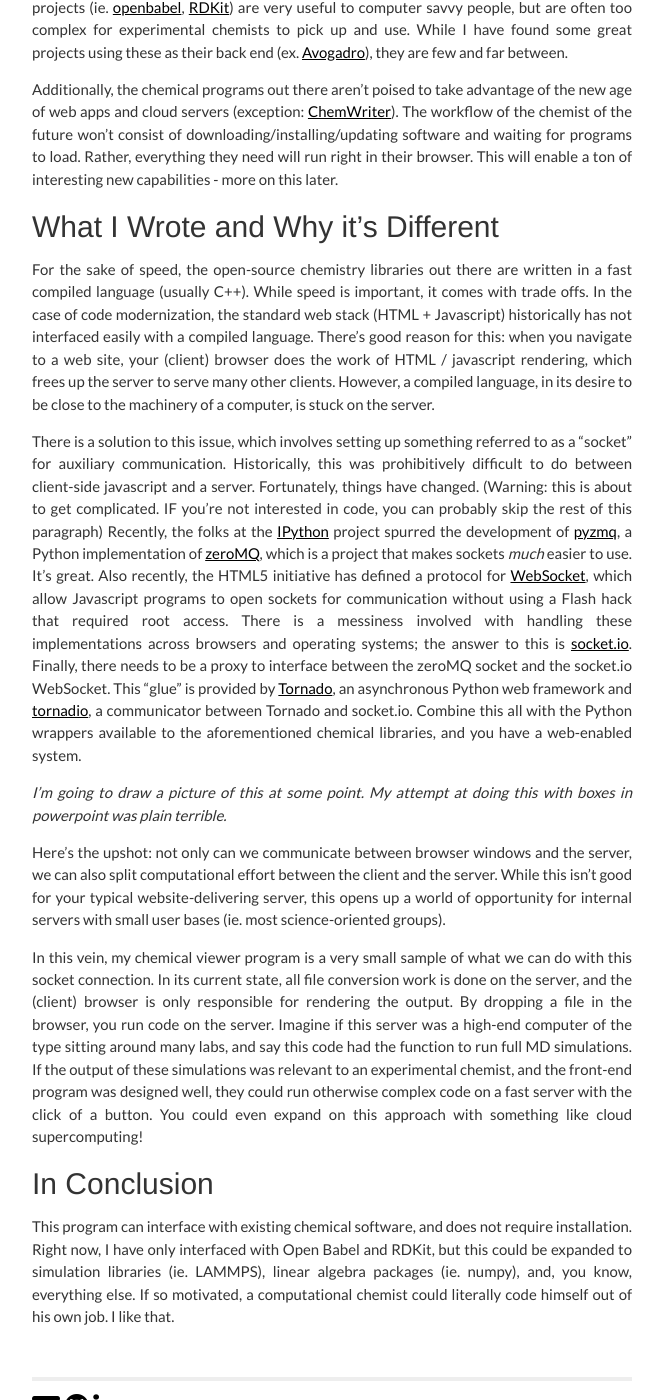
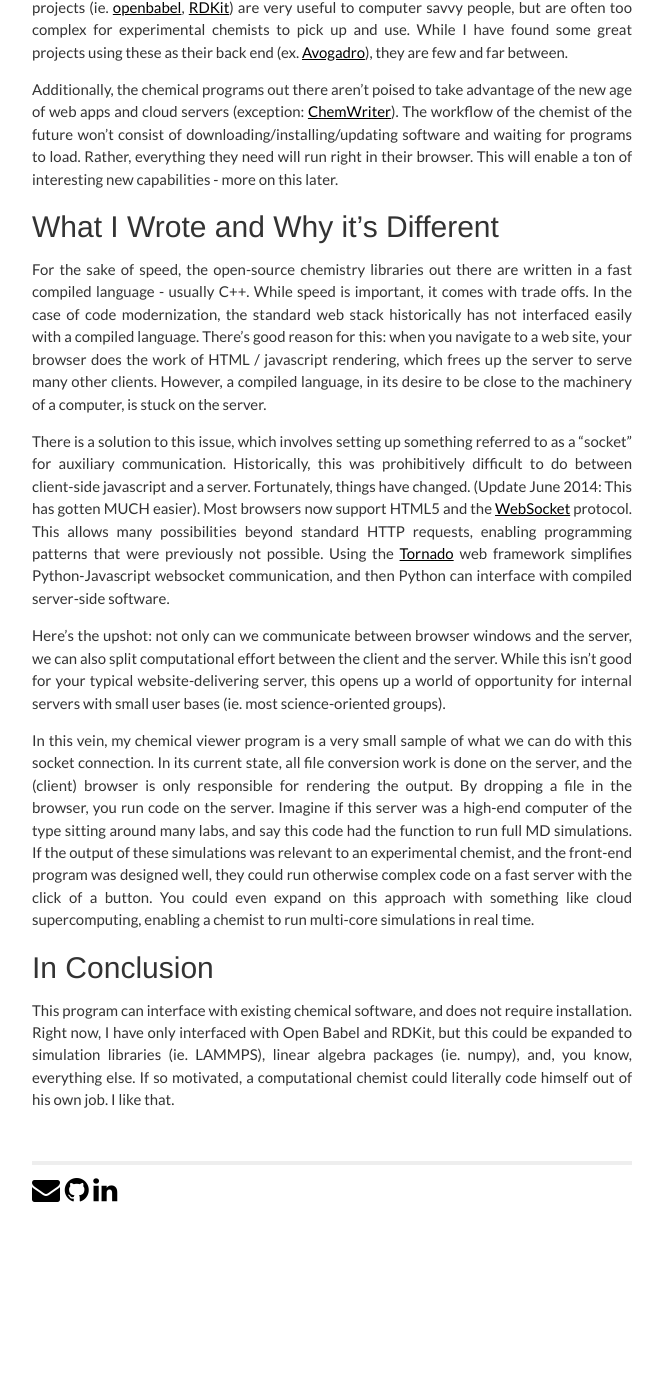
Before and after one commit to patrickfuller/patrickfuller.github.io, a Jekyll site: the page built from _posts/2013-06-02-modernizing-the-chemical-viewer.md, in a window 1280 px wide and 1400 px high, scrolled down 1116 px. Shown: the whole window, without its empty margins (308-972 px from the left). Built offline with Jekyll 4.4.1, drawn with Linux system fonts in a browser that asks for light colours; Markdown is read by kramdown in place of the engine named in the settings; comment, search, counter and statistics services are not loaded; after the commit the page ends 2335 px from its top, so only the background shows below that.

Commit message:
Updated imolecule post to reflect websocket simplification

```diff
--- a/_posts/2013-06-02-modernizing-the-chemical-viewer.md
+++ b/_posts/2013-06-02-modernizing-the-chemical-viewer.md
@@ -50,35 +50,23 @@ on this later.
 ##What I Wrote and Why it's Different
 
 For the sake of speed, the open-source chemistry libraries out there are written
-in a fast compiled language (usually C++). While speed is important, it comes
+in a fast compiled language - usually C++. While speed is important, it comes
 with trade offs. In the case of code modernization, the standard web stack
-(HTML + Javascript) historically has not interfaced easily with a compiled
-language. There's good reason for this: when you navigate to a web site, your
-(client) browser does the work of HTML / javascript rendering, which frees up
-the server to serve many other clients. However, a compiled language, in its
-desire to be close to the machinery of a computer, is stuck on the server.
+historically has not interfaced easily with a compiled language. There's good
+reason for this: when you navigate to a web site, your browser does the work
+of HTML / javascript rendering, which frees up the server to serve many other
+clients. However, a compiled language, in its desire to be close to the
+machinery of a computer, is stuck on the server.
 
 There is a solution to this issue, which involves setting up something referred
 to as a "socket" for auxiliary communication. Historically, this was prohibitively
 difficult to do between client-side javascript and a server. Fortunately, things
-have changed. (Warning: this is about to get complicated. IF you're not interested
-in code, you can probably skip the rest of this paragraph) Recently, the folks at
-the [IPython](http://ipython.org/) project spurred the development of
-[pyzmq](https://github.com/zeromq/pyzmq), a Python implementation of [zeroMQ](http://www.zeromq.org/),
-which is a project that makes sockets *much* easier to use. It's great. Also
-recently, the HTML5 initiative has defined a protocol for [WebSocket](http://www.websocket.org/),
-which allow Javascript programs to open sockets for communication without using a
-Flash hack that required root access. There is a messiness involved with handling
-these implementations across browsers and operating systems; the answer to this
-is [socket.io](http://socket.io/). Finally, there needs to be a proxy to interface
-between the zeroMQ socket and the socket.io WebSocket. This "glue" is provided by
-[Tornado](http://www.tornadoweb.org/en/stable/), an asynchronous Python web
-framework and [tornadio](https://github.com/MrJoes/tornadio), a communicator
-between Tornado and socket.io. Combine this all with the Python wrappers available
-to the aforementioned chemical libraries, and you have a web-enabled system.
-
-*I'm going to draw a picture of this at some point. My attempt at doing this
-with boxes in powerpoint was plain terrible.*
+have changed. (Update June 2014: This has gotten MUCH easier). Most browsers now
+support HTML5 and the [WebSocket](http://www.websocket.org/) protocol. This
+allows many possibilities beyond standard HTTP requests, enabling programming
+patterns that were previously not possible. Using the [Tornado](http://www.tornadoweb.org/en/stable/)
+web framework simplifies Python-Javascript websocket communication, and then
+Python can interface with compiled server-side software.
 
 Here's the upshot: not only can we communicate between browser windows and the
 server, we can also split computational effort between the client and the server.
@@ -95,7 +83,8 @@ around many labs, and say this code had the function to run full MD simulations.
 If the output of these simulations was relevant to an experimental chemist,
 and the front-end program was designed well, they could run otherwise complex
 code on a fast server with the click of a button. You could even expand on
-this approach with something like cloud supercomputing!
+this approach with something like cloud supercomputing, enabling a chemist to
+run multi-core simulations in real time.
 
 ##In Conclusion
 
```
